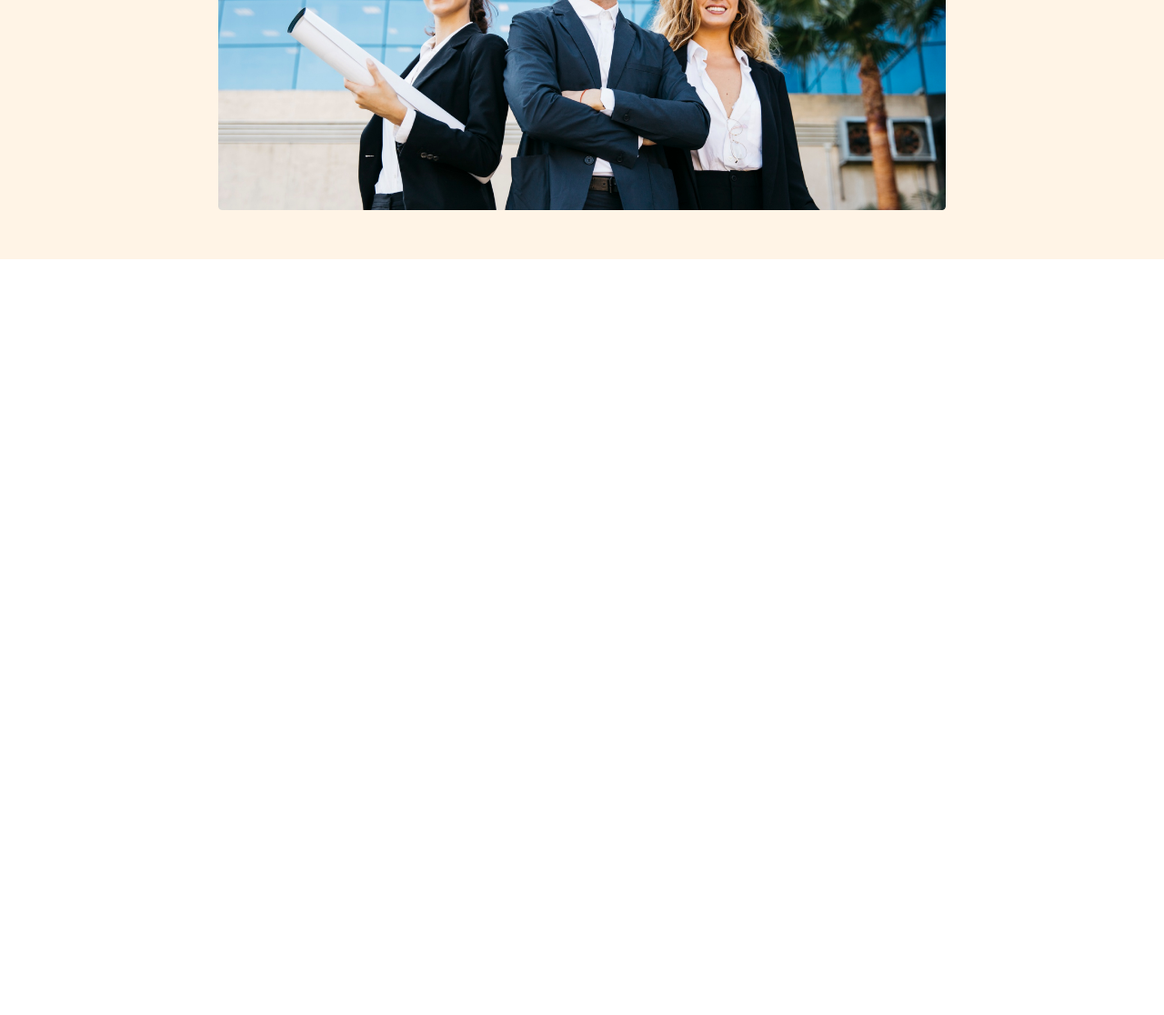
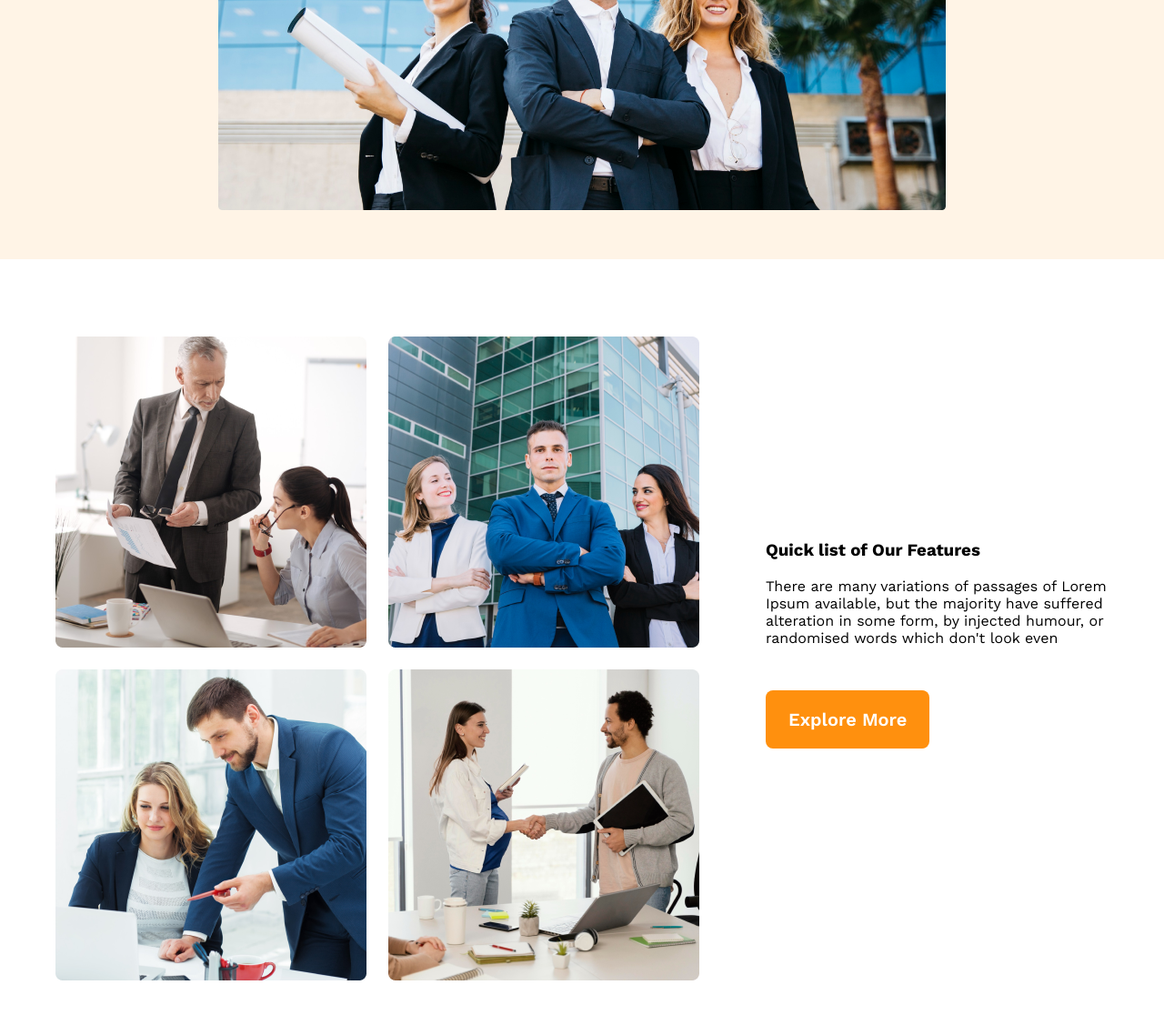
Before and after one commit to tawsifislam04/G3-Architects-Website, a plain HTML site: page index.html in a window 1280 px wide. Shown: the part 830-1946 px from the top of the page at 91% size. Before the commit the page ends 1115 px from the top, so only its background shows below. Drawn offline with nearby package versions, Linux system fonts and the light colour scheme.

Commit message:
started teams section

```diff
--- a/index.html
+++ b/index.html
@@ -29,7 +29,21 @@
         </div>
     </header>
     <main>
-
+        <section>
+            <div class="teams">
+                <div class="teams-img">
+                    <img src="images/team1.png" alt="">
+                    <img src="images/team2.png" alt="">
+                    <img src="images/team3.png" alt="">
+                    <img src="images/team4.png" alt="">
+                </div>
+                <div class="teams-contant">
+                    <h3 class="teams-title">Quick list of Our Features</h3>
+                    <p class="teams-description">There are many variations of passages of Lorem Ipsum available, but the majority have suffered alteration in some form, by injected humour, or randomised words which don't look even</p>
+                    <button class="primary-btn">Explore More</button>
+                </div>
+            </div>
+        </section>
     </main>
     <footer>
 
--- a/styles/architect.css
+++ b/styles/architect.css
@@ -18,6 +18,7 @@ body{
 header{
     background-color: rgba(255, 144, 14, 0.1);
     padding: 50px 240px;
+    margin-bottom: 0px;
 }
 
 nav{
@@ -87,7 +88,68 @@ nav li{
     width: 100%;
 }
 
+/* main styles */
+
+main{
+    max-width: 1440px;
+    margin: 0 auto;
+}
+
+/* Teams Styles */
+
+.teams{
+    margin: 85px 61px 130px 61px ;
+    display: flex;
+    align-items: center;
+    gap: 73px;
+}
+
+.teams-img{
+    display: grid;
+    grid-template-columns: repeat(2,1fr);
+    gap: 24px;
+}
+
+
+
+
+
+
+
+
+
+
+
+
+
+
+
+
+
+
+
+
+
+
+
+
+
+
+
+
+
+
+
+
+
+
+
+
+
+
+
 /* Responsive Media Quaries */
+
 
 /* Mobile Device */
 
```
